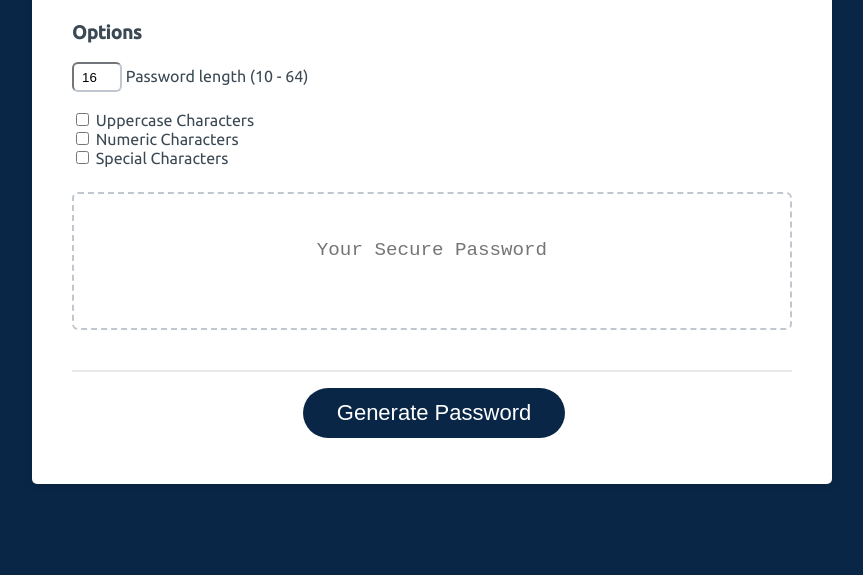
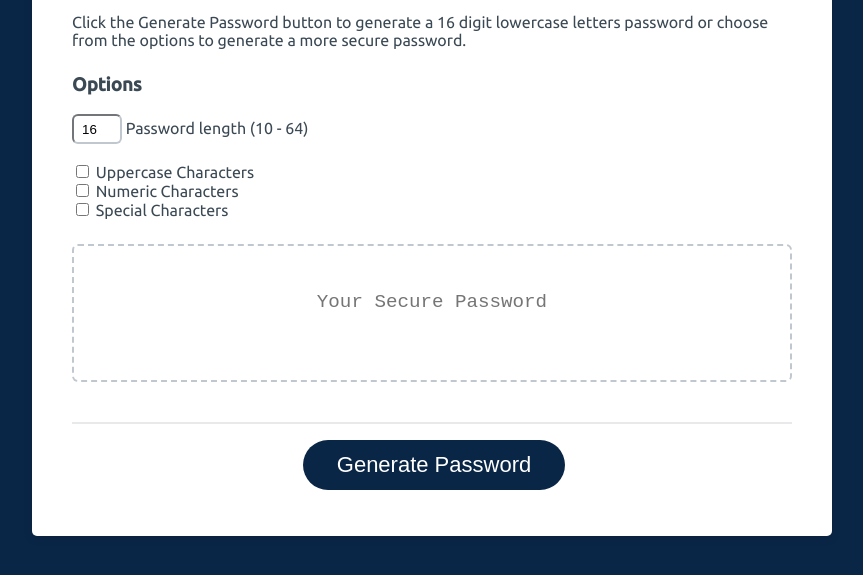
Before and after one commit to leightongrant/Password-Generator, a plain HTML site: page index.html in a window 1280 px wide. Shown: the part 241-816 px from the top of the page, without its empty margins (208-1071 px from the left). Drawn offline with Linux system fonts and the light colour scheme.

Commit message:
adds usage info

```diff
--- a/index.html
+++ b/index.html
@@ -25,6 +25,11 @@
                 <h2>Generate a Password</h2>
             </div>
             <div class="card-body">
+                <div class="usage">
+                    <div class="info">
+                        <p>Click the Generate Password button to generate a 16 digit lowercase letters password or
+                            choose from the options to generate a more secure password.</p>
+                    </div>
                     <div class="options">
                         <h3>Options</h3>
                         <input type="number" min="10" max="64" name="passwordlength" id="passwordlength" value="16"
@@ -37,6 +42,7 @@
                         <input type="checkbox" name="specialchars" id="specialchars">
                         <label for="specialchars">Special Characters</label><br>
                     </div>
+                </div>
                 <textarea readonly id="password" placeholder="Your Secure Password"
                     aria-label="Generated Password"></textarea>
             </div>
```
Lines whose indentation alone changed are shown as unchanged.
